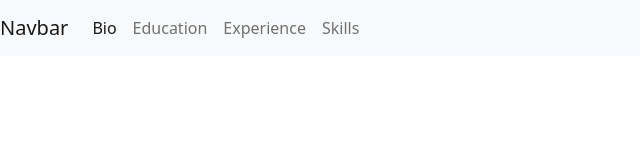
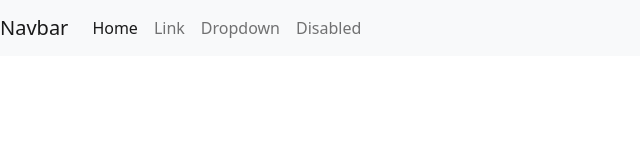
Before and after one commit to Julianab13/Juliana-Brannan-Jour352, a plain HTML site: page html-frame/index.html in a window 1280 px wide. Shown: the full height of the page, 0-640 px from the left. Drawn offline with nearby package versions, Linux system fonts and the light colour scheme.

Commit message:
Update index.html

```diff
--- a/html-frame/index.html
+++ b/html-frame/index.html
@@ -19,16 +19,16 @@
       <div class="collapse navbar-collapse" id="navbarSupportedContent">
         <ul class="navbar-nav me-auto mb-2 mb-lg-0">
           <li class="nav-item">
-            <a class="nav-link active" aria-current="page" href="#Bio">Bio</a>
+            <a class="nav-link active" aria-current="page" href="#Home">Home</a>
           </li>
           <li class="nav-item">
-            <a class="nav-link" href="#Education">Education</a>
+            <a class="nav-link" href="#Linkn">Link</a>
           </li>
           <li class="nav-item">
-            <a class="nav-link" href="#Experience">Experience</a>
+            <a class="nav-link" href="#Dropdown">Dropdown</a>
           </li>
           <li class="nav-item">
-            <a class="nav-link" href="#Skills">Skills</a>
+            <a class="nav-link" href="#Disabled">Disabled</a>
           </li>
         </ul>
       </div>
```
